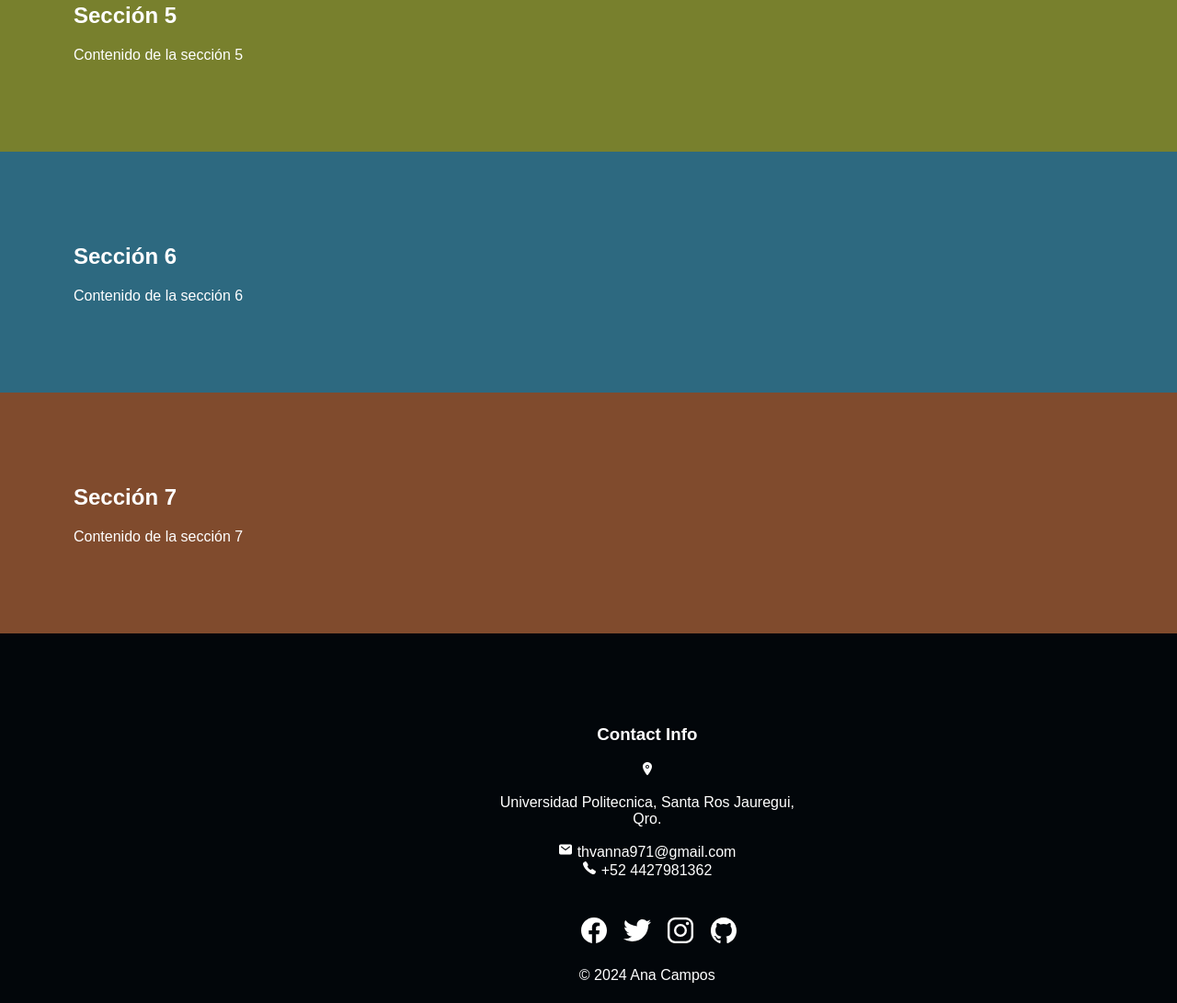
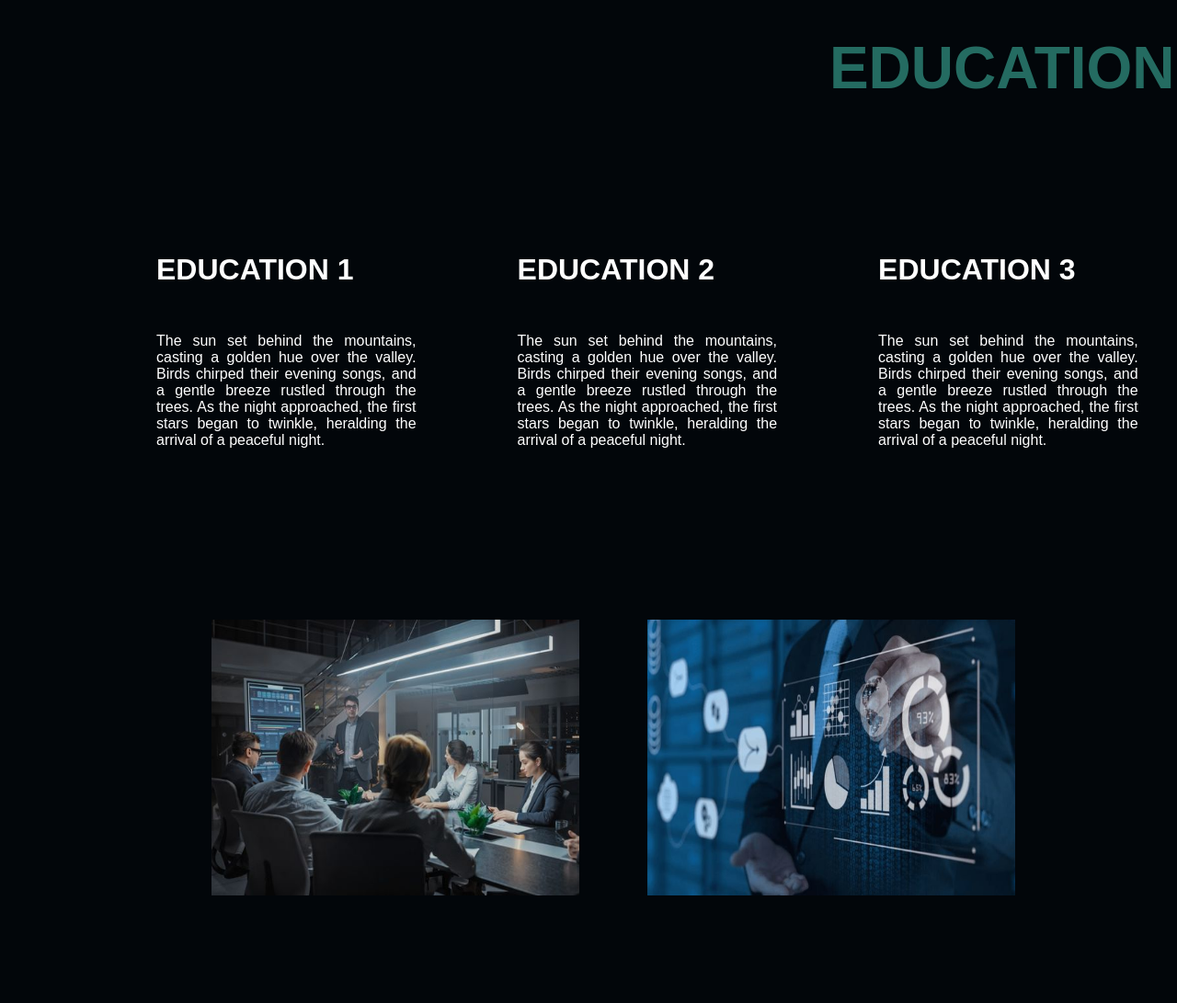
Before and after one commit to ThvAnna/ThvAnna.github.io, a plain HTML site: page index.html in a window 1280 px wide. Shown: the part 4942-6033 px from the top of the page at 92% size. Drawn offline with nearby package versions, Linux system fonts and the light colour scheme.

Commit message:
Edite nueva seccion, educacion

```diff
--- a/index.html
+++ b/index.html
@@ -17,7 +17,7 @@
         <ul>
             <li><a href="#Proyectos">Proyects</a></li>
             <li><a href="#Habilidades">Technical Skills</a></li>
-            <li><a href="#">Education</a></li>
+            <li><a href="#Education">Education</a></li>
             <li><a href="#">Code</a></li>
         </ul>
     </nav>
@@ -86,9 +86,26 @@
             <h2>Sección 4</h2>
             <p>Contenido de la sección 4</p>
         </div>
-        <div class="parte5">
-            <h2>Sección 5</h2>
-            <p>Contenido de la sección 5</p>
+        <div class="parte5" id="Education">
+            <h2>EDUCATION</h2>
+            <div class="container">
+                <div class="box">
+                    <h1>EDUCATION 1</h1>
+                    <p>The sun set behind the mountains, casting a golden hue over the valley. Birds chirped their evening songs, and a gentle breeze rustled through the trees. As the night approached, the first stars began to twinkle, heralding the arrival of a peaceful night.</p>
+                </div>
+                <div class="box">
+                    <h1>EDUCATION 2</h1>
+                    <p>The sun set behind the mountains, casting a golden hue over the valley. Birds chirped their evening songs, and a gentle breeze rustled through the trees. As the night approached, the first stars began to twinkle, heralding the arrival of a peaceful night.</p>
+                </div>
+                <div class="box">
+                    <h1>EDUCATION 3</h1>
+                    <p>The sun set behind the mountains, casting a golden hue over the valley. Birds chirped their evening songs, and a gentle breeze rustled through the trees. As the night approached, the first stars began to twinkle, heralding the arrival of a peaceful night.</p>
+                </div>
+            </div>
+            <div class="imageness">
+                <img src="images/vos.jpg" alt="unoo">
+                <img src="images/93.jpg" alt="doss">
+            </div>
         </div>
         <div class="parte6">
             <h2>Sección 6</h2>
@@ -113,7 +130,7 @@
                     </div>
                     <div>
                         <span><ion-icon name="call"></ion-icon></span>
-                        <a href="tel:4427981362">+52 4427981362</a>
+                        <a href="tel:4427981362">+52 442-798-1362</a>
                     </div>
                     <ul class="sci">
                         <li><a href="#"><ion-icon name="logo-facebook"></ion-icon></a></li>
--- a/style.css
+++ b/style.css
@@ -186,8 +186,39 @@ main div {
 }
 
 .parte5 {
-    background-color: #78802d;
+    background-color: #02060a;
 }
+.parte5 h2{
+font-size: 4rem;
+color: rgb(36, 107, 97);
+text-align: end;
+margin-right: 50px;
+}
+.container {
+    display: flex;
+    justify-content: space-between;
+    align-items: center;
+    gap: 90px;
+}
+
+.box {
+    padding: 10px;
+}
+.box h1{
+    text-align: start;
+    margin-bottom: 50px;
+}
+.box p{
+text-align: justify;
+}
+.imageness img {
+    width: 100%;
+    height: 300px;
+    max-width: 400px; /* Ajusta el tamaño de las imágenes */
+    margin-bottom: 30px; /* Espacio entre la imagen y el texto */
+    margin-left: 70px;
+}
+
 
 .parte6 {
     background-color: #2d6980;
```
Also changed, not shown: images/93.jpg (added), images/pga.jpg (added), images/vos.jpg (added).
